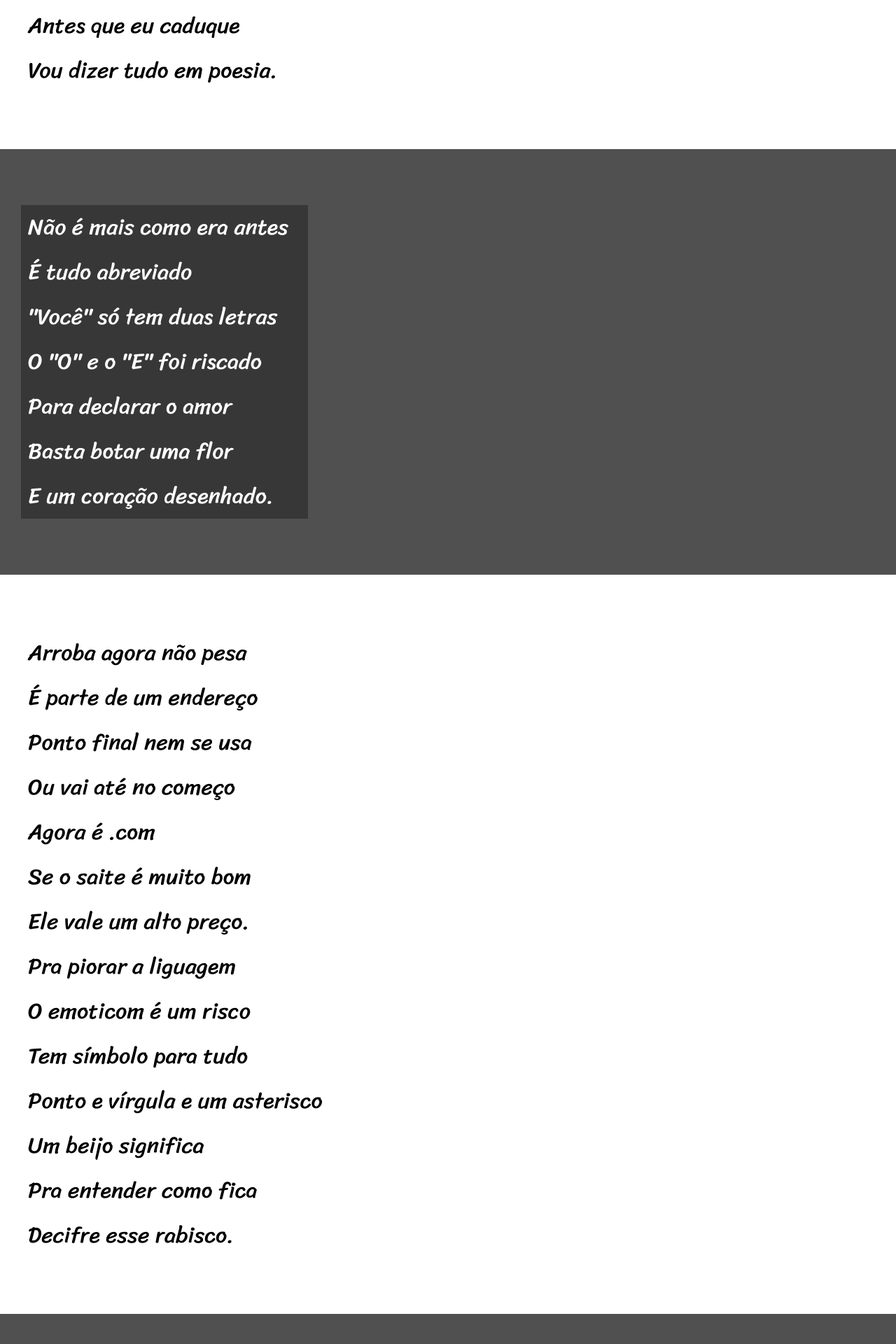
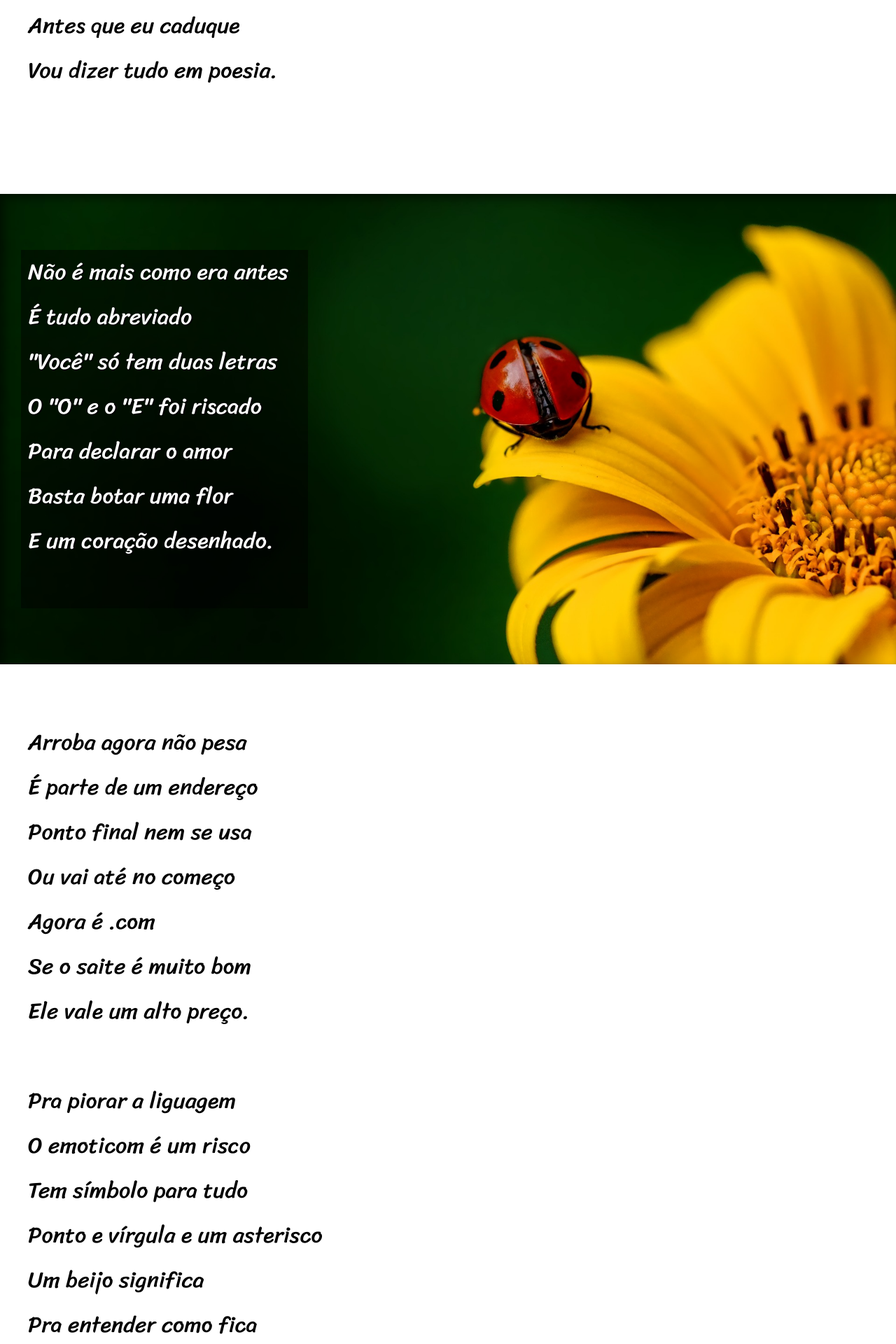
Before and after one commit to thomasmfontes/html-css, a PHP site: page / in a window 1280 px wide. Shown: the part 655-2575 px from the top of the page at 70% size. Run offline with PHP 8.4, Linux system fonts and the light colour scheme.

Commit message:
atualizei d005

```diff
--- a/desafios/005/estilo/style.css
+++ b/desafios/005/estilo/style.css
@@ -57,6 +57,10 @@ section {
     line-height: 2em;
 }
 
+section > p {
+    padding-bottom: 2em;
+}
+
 section.normal {
     background-color: white;
     color: black;
@@ -67,12 +71,25 @@ section.imagem {
     background-color: rgb(80, 80, 80);
     color: white;
     padding-left: 30px;
+    box-shadow: inset 6px 6px 13px 0px rgba(0, 0, 0, 0.507);
+    background-size: cover;
+    background-attachment: fixed;
 }
 
 section.imagem > p {
     width: 400px;
-    background-color: rgba(0, 0, 0, 0.316);
+    background-color: rgba(0, 0, 0, 0.459);
     padding-left: 10px;
+    text-shadow: 2px 1px 0px black;
+}
+
+section#img01 {
+    background-image: url('../imagens/background001.jpg');
+    background-position: right center;
+}
+
+section#img02 {
+    background-image: url('../imagens/background002.jpg');
 }
 
 footer {
--- a/desafios/005/index.html
+++ b/desafios/005/index.html
@@ -24,7 +24,7 @@
             </p>
         </section>
 
-        <section class="imagem">
+        <section class="imagem" id="img01">
             <p>
                 Não é mais como era antes <br>
                 É tudo abreviado <br>
@@ -58,7 +58,7 @@
             </p>
         </section>
 
-        <section class="imagem">
+        <section class="imagem" id="img02">
             <p>
                 Tenho saudade das cartas <br>
                 Escritas com a própria mão <br>
```
